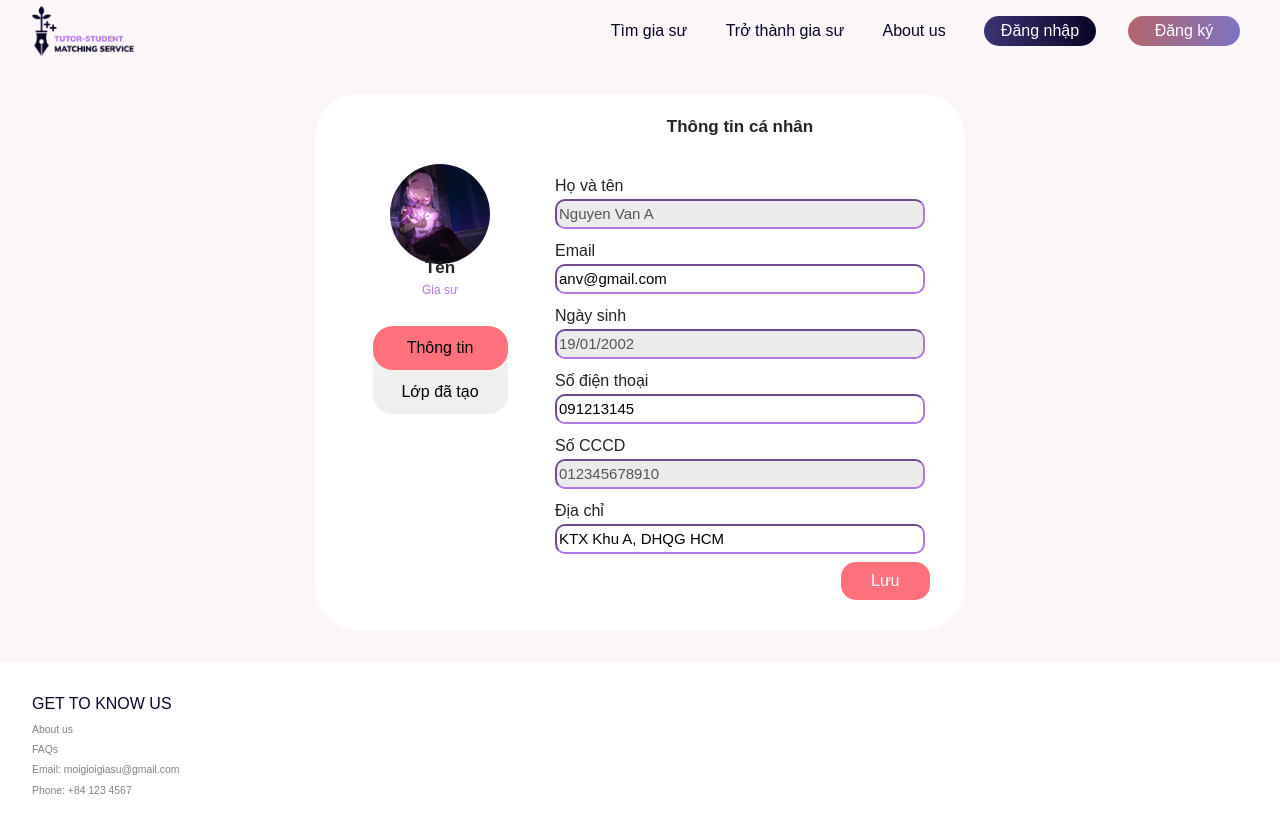
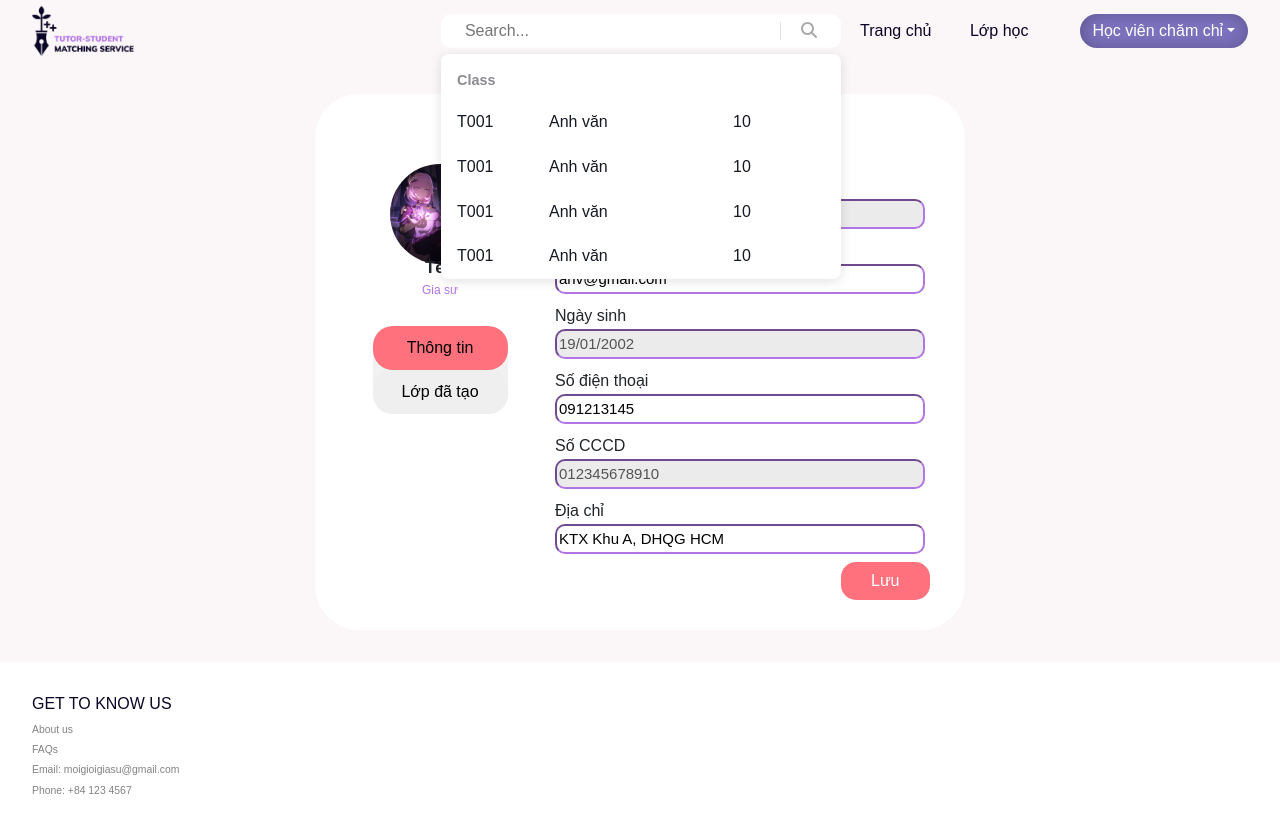
Before and after one commit to thanhhung270502/tutor-student-fe, a React (Create React App) app: page /personal_info in a window 1280 px wide. Shown: the top 832 px of the page. Built offline with nearby package versions, Linux system fonts and the light colour scheme.

Commit message:
Update FE - feature/search

```diff
--- a/package.json
+++ b/package.json
@@ -3,9 +3,15 @@
   "version": "0.1.0",
   "private": true,
   "dependencies": {
+    "@fortawesome/fontawesome-svg-core": "^1.3.0",
+    "@fortawesome/free-brands-svg-icons": "^6.0.0",
+    "@fortawesome/free-regular-svg-icons": "^6.0.0",
+    "@fortawesome/free-solid-svg-icons": "^6.0.0",
+    "@fortawesome/react-fontawesome": "^0.1.17",
     "@testing-library/jest-dom": "^5.16.5",
     "@testing-library/react": "^13.4.0",
     "@testing-library/user-event": "^13.5.0",
+    "@tippyjs/react": "^4.2.6",
     "aos": "^3.0.0-beta.6",
     "bootstrap": "^5.2.2",
     "clsx": "^1.2.1",
--- /dev/null
+++ b/src/components/ClassItem/classitem.scss
@@ -0,0 +1,9 @@
+.class_item_field {
+    padding: 0.65rem 1rem;
+    color: #161823;
+
+    &:hover {
+        cursor: pointer;
+        background: rgba(22, 24, 35, 0.03);
+    }
+}
--- /dev/null
+++ b/src/components/ClassItem/index.js
@@ -0,0 +1,15 @@
+import './classitem.scss'
+
+function ClassItem() {
+    return (
+        <div className="class_item_field">
+            <div className="d-flex">
+                <div className="col-3">T001</div>
+                <div className="col-6">Anh văn</div>
+                <div className="col-3">10</div>
+            </div>
+        </div>
+    )
+}
+
+export default ClassItem;
--- a/src/components/Layout/DefaultLayout/Header/Header.js
+++ b/src/components/Layout/DefaultLayout/Header/Header.js
@@ -4,6 +4,7 @@ import 'bootstrap/dist/js/bootstrap.min.js';
 import { Link } from 'react-router-dom';
 import clsx from 'clsx';
 import style from './Header.module.css';
+import Search from '../Search';
 
 const Guest = () => {
     const guest = ['Tìm gia sư', 'Trở thành gia sư', 'About us'];
@@ -140,6 +141,42 @@ const Student = () => {
     );
 };
 
+const Tutor = () => {
+    const student = ['Trang chủ', 'Lớp học'];
+    const link = ['/', '/classlist'];
+    return (
+        <React.Fragment>
+            {/* Search */}
+            <Search />
+
+            {student.map((v, index) => (
+                <li key={index} className={`nav-item ${clsx(style.headerItem)}`}>
+                    <Link to={link[index]} className={`nav-link ${clsx(style.link)}`}>
+                        {v}
+                    </Link>
+                </li>
+            ))}
+            <li className={`nav-item dropdown ${style.dropdown}`}>
+                <Link className={`nav-link dropdown-toggle ${style.dropdownBtn}`} to="#">
+                    Học viên chăm chỉ
+                </Link>
+                <ul className={`dropdown-menu ${style.dropdownContent}`}>
+                    <li className={`nav-item`}>
+                        <Link className={`nav-link dropdown-item ${clsx(style.dropdownItem)}`} to="#">
+                            Thông tin cá nhân
+                        </Link>
+                    </li>
+                    <li className={`nav-item`}>
+                        <Link className={`nav-link dropdown-item ${clsx(style.dropdownItem)}`} to="#">
+                            Đăng xuất
+                        </Link>
+                    </li>
+                </ul>
+            </li>
+        </React.Fragment>
+    );
+};
+
 function Header() {
     return (
         <nav id="mainNavbar" className={`navbar navbar-light navbar-expand-lg sticky-top ${clsx(style.navbar)}`}>
@@ -156,10 +193,11 @@ function Header() {
             </button>
             <div className={`collapse navbar-collapse ${style.grbut}`} id="navLinks">
                 <ul className={`navbar-nav ms-auto`}>
-                    <Guest />
+                    {/* <Guest /> */}
                     {/* <SystemAdmin /> */}
                     {/* <ProfessionalAdmin /> */}
                     {/* <Student /> */}
+                    <Tutor />
                 </ul>
             </div>
         </nav>
--- /dev/null
+++ b/src/components/Layout/DefaultLayout/Search/index.js
@@ -0,0 +1,78 @@
+import { FontAwesomeIcon } from '@fortawesome/react-fontawesome';
+import { faCircleXmark, faMagnifyingGlass, faSpinner } from '@fortawesome/free-solid-svg-icons';
+import Tippy from '@tippyjs/react';
+import HeadessTippy from '@tippyjs/react/headless';
+import { Wrapper as PopperWrapper } from '~/components/Popper';
+import ClassItem from '~/components/ClassItem/index';
+import './search.scss';
+import { useEffect, useRef, useState } from 'react';
+
+function Search() {
+    const [searchResult, setSearchResult] = useState([]);
+    const [searchValue, setSearchValue] = useState('');
+    const [showResult, setShowResult] = useState(true);
+
+    const inputRef = useRef();
+
+    useEffect(() => {
+        setTimeout(() => {
+            setSearchResult([1, 1, 1, 1]);
+        }, 3000);
+    }, []);
+
+    const handleClear = () => {
+        setSearchValue('');
+        setSearchResult([]);
+        inputRef.current.focus();
+    };
+
+    const handleHideResult = () => {
+        setShowResult(false);
+    };
+
+    return (
+        <HeadessTippy
+            interactive
+            visible={showResult && searchResult.length > 0}
+            render={(attrs) => (
+                <div className="search__result" tabIndex="-1" {...attrs}>
+                    <PopperWrapper>
+                        <div className="search__title">Class</div>
+                        <ClassItem />
+                        <ClassItem />
+                        <ClassItem />
+                        <ClassItem />
+                    </PopperWrapper>
+                </div>
+            )}
+            onClickOutside={handleHideResult}
+        >
+            <div className="search d-flex">
+                {/* <div className="search__field"> */}
+                <input
+                    ref={inputRef}
+                    value={searchValue}
+                    className="border-end"
+                    placeholder="Search..."
+                    spellCheck={false}
+                    onChange={(e) => setSearchValue(e.target.value)}
+                    onFocus={() => setShowResult(true)}
+                />
+                {!!searchValue && (
+                    <button className="search__clear" onClick={handleClear}>
+                        <FontAwesomeIcon icon={faCircleXmark} className="icon__clear" />
+                    </button>
+                )}
+                {/* <button className="search__loading">
+                    <FontAwesomeIcon icon={faSpinner} className="icon__clear" />
+                </button> */}
+                {/* </div> */}
+                <button className="search__btn">
+                    <FontAwesomeIcon icon={faMagnifyingGlass} />
+                </button>
+            </div>
+        </HeadessTippy>
+    );
+}
+
+export default Search;
--- /dev/null
+++ b/src/components/Layout/DefaultLayout/Search/search.scss
@@ -0,0 +1,61 @@
+/* Search */
+.search {
+    margin: auto;
+    background-color: var(--white);
+    border-radius: 10px;
+    width: 400px;
+    position: relative;
+
+    input {
+        margin: 0.5rem 0;
+        padding: 0rem 2rem 0rem 1.5rem;
+        border: none;
+        background-color: transparent;
+        flex-grow: 1;
+
+        &:focus {
+            outline: 0;
+        }
+    }
+
+    input:not(:placeholder-shown) ~ .search__btn {
+        color: rgba(22, 24, 35, 0.75);
+    }
+}
+
+.search__loading,
+.search__clear {
+    border: none;
+    background-color: transparent;
+    position: absolute;
+    right: 15%;
+    top: 50%;
+    transform: translateY(-50%);
+
+    .icon__clear {
+        color: #aaa;
+        padding-right: 0.5rem;
+    }
+}
+
+.search__btn {
+    border: none;
+    background-color: var(--white);
+    border-top-right-radius: 20px;
+    border-bottom-right-radius: 20px;
+    padding-left: 1.25rem;
+    padding-right: 1.5rem;
+    color: #aaa;
+}
+
+.search__result {
+    width: 400px;
+    margin-top: -4px;
+}
+
+.search__title {
+    font-weight: bold;
+    padding: 0.5rem 1rem;
+    color: rgba(22, 24, 35, 0.5);
+    font-size: 0.9rem;
+}
--- /dev/null
+++ b/src/components/Popper/Popper.scss
@@ -0,0 +1,9 @@
+.wrapper {
+    width: 100%;
+    max-height: min((100vh - 96px) - 60px, 734px);
+    min-height: 100px;
+    border-radius: 8px;
+    background: rgb(255, 255, 255);
+    box-shadow: rgb(0 0 0 / 12%) 0px 2px 12px;
+    padding-top: 8px;
+}
--- /dev/null
+++ b/src/components/Popper/Wrapper.js
@@ -0,0 +1,6 @@
+import './Popper.scss';
+function Wrapper({ children }) {
+    return <div className="wrapper">{children}</div>;
+}
+
+export default Wrapper;
--- /dev/null
+++ b/src/components/Popper/index.js
@@ -0,0 +1 @@
+export { default as Wrapper } from './Wrapper'
```
Also changed, not shown: 2 other files (tests, documents, lock files or other folders).
